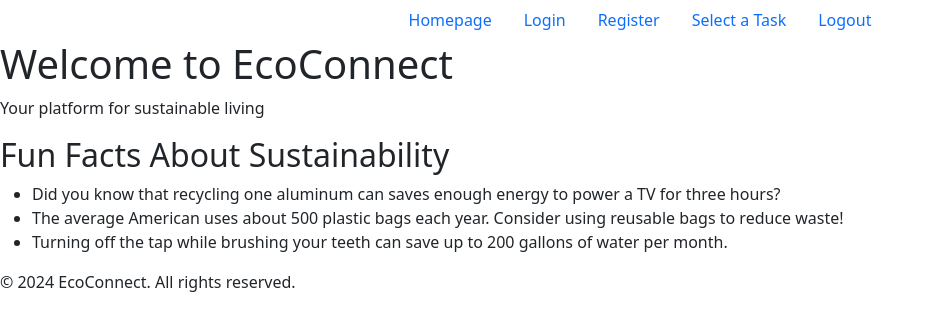
After one commit to gpadberg/EcoConnect, a Flask app: template templates/landing.html in a window 1280 px wide. The commit adds this page. Shown: the top 331 px of the page, without its empty margins (0-935 px from the left). Run offline with Flask 3, Linux system fonts and the light colour scheme; the template is opened without the code that fills it, so the values that code supplies are empty.

Commit message:
homepage

```diff
--- a/app.py
+++ b/app.py
@@ -22,33 +22,53 @@ def get_current_user():
 
 @app.route('/')
 def index():
-    return render_template("home.html")
+    user = get_current_user()
+    return render_template("landing.html", user=user)
 
 
-@app.route('/login')
+@app.route('/login', methods = ["POST","GET"])
 def login():
-    return render_template("login.html")
+    user  = get_current_user()
+    error = None
+    if request.method == "POST":
+        name = request.form['username']
+        password = request.form['password']
+        db = getDatabase()
+        fetchedperson_cursor=db.execute("select * from users where username = ?",[name])
+        personfromdatabase = fetchedperson_cursor.fetchone()
+        if personfromdatabase:
+            if password == personfromdatabase['password']:
+                session['user'] = personfromdatabase['username']
+                return redirect(url_for('index'))
+            else:
+                error = "username or password did not match. Try again"
+                return render_template('login.html', error = error)
+        else:
+            error = "username or password did not match, try again"
+            return redirect(url_for('login'))
+
+    return render_template("login.html", user=user)
 
 @app.route('/register', methods = ["POST", "GET"])
 def register():
+    user  = get_current_user()
+    error = None
     if request.method == "POST":
         db = getDatabase()
         name = request.form['username']
         password = request.form['password']
 
-        user_fetching_cursor = db.execute("select * from users where username = ?")
+        user_fetching_cursor = db.execute("select * from users where username = ?",[name])
         existing_user = user_fetching_cursor.fetchone()
-
         if existing_user:
             error = "username already taken, please try again"
-            return render_template("register.html", error=error)
+            return render_template("register.html", error = error)
 
-        db.execute("insert into users (username, password, points) values (?,?,?)",[name, password, 0])
+        db.execute("insert into users (name, password, teacher, admin) values (?,?,?,?)",[name, password, '0', '0'])
         db.commit()
-        session['name'] = name
-
+        session['user'] = name
         return redirect(url_for('index'))
-    return render_template("register.html")
+    return render_template("register.html", user=user)
 
 @app.route('/selectATask')
 def selectATask():
@@ -57,6 +77,11 @@ def selectATask():
 
 @app.route('/logout')
 def logout():
+    session.pop('user', None)
+    return redirect(url_for('index'))
+
+@app.route('/homepage')
+def home():
     return render_template("home.html")
 
 if __name__ == "__main__":
--- a/templates/home.html
+++ b/templates/home.html
@@ -18,7 +18,7 @@
 
     <div class="parent">
         <div class="header">
-            {{ show_links() }}
+            {{ show_links(user) }}
         </div>
     </div>
     <!-- Navigation Bar -->
--- /dev/null
+++ b/templates/landing.html
@@ -0,0 +1,43 @@
+{% from "showlinks.html" import show_links %}
+
+<!DOCTYPE html>
+<html lang="en">
+<head>
+    <meta charset="UTF-8">
+    <meta name="viewport" content="width=device-width, initial-scale=1.0">
+    <title>EcoConnect - Sustainability Facts</title>
+    <link href="https://cdn.jsdelivr.net/npm/bootstrap@5.3.2/dist/css/bootstrap.min.css" rel="stylesheet" integrity="sha384-T3c6CoIi6uLrA9TneNEoa7RxnatzjcDSCmG1MXxSR1GAsXEV/Dwwykc2MPK8M2HN" crossorigin="anonymous">
+    <link rel="stylesheet" href="styles.css">
+</head>
+<body>
+    <script src="https://cdn.jsdelivr.net/npm/bootstrap@5.3.2/dist/js/bootstrap.bundle.min.js" integrity="sha384-C6RzsynM9kWDrMNeT87bh95OGNyZPhcTNXj1NW7RuBCsyN/o0jlpcV8Qyq46cDfL" crossorigin="anonymous"></script>
+    <div class="parent">
+        <div class="header">
+            {{ show_links(user) }}
+        </div>
+    </div>
+
+    <main>
+        <section id="hero">
+            <!-- Add a hero image or content here -->
+            <h1>Welcome to EcoConnect</h1>
+            <p>Your platform for sustainable living</p>
+        </section>
+
+        <section id="fun-facts">
+            <h2>Fun Facts About Sustainability</h2>
+            <ul>
+                <li>Did you know that recycling one aluminum can saves enough energy to power a TV for three hours?</li>
+                <li>The average American uses about 500 plastic bags each year. Consider using reusable bags to reduce waste!</li>
+                <li>Turning off the tap while brushing your teeth can save up to 200 gallons of water per month.</li>
+                <!-- Add more fun facts as needed -->
+            </ul>
+        </section>
+    </main>
+
+    <footer>
+        <!-- Add footer content, copyright information, etc. -->
+        <p>&copy; 2024 EcoConnect. All rights reserved.</p>
+    </footer>
+</body>
+</html>
--- a/templates/login.html
+++ b/templates/login.html
@@ -21,8 +21,11 @@
     <!-- Login Box -->
     <div class="login-box">
       <h2>Login</h2>
+      {% if error %}
+      <h4 class="text-danger" style="font-size: smaller;" > {{ error }} </h4>
+      {% endif %}
       <form action="#" method="post">
-        <input type="email" name="username" placeholder="Username" required>
+        <input type="text" name="username" placeholder="Username" required>
         <input type="password" name="password" placeholder="Password" required>
         <button type="submit">Login</button>
       </form>
--- a/templates/register.html
+++ b/templates/register.html
@@ -23,7 +23,7 @@
     <div class="register-box">
       <h2>Register</h2>
       {% if error %}
-      <h4 class="text-danger"> {{ error }} </h4>
+      <h4 class="text-danger" style="font-size: smaller;" > {{ error }} </h4>
       {% endif %}
       <form action="#" method="post">
         <!-- Username Box -->
--- a/templates/selectATask.html
+++ b/templates/selectATask.html
@@ -17,7 +17,7 @@
   <a href="#default" class="logo">CompanyLogo</a>
   <div class="parent">
     <div class="header">
-        {{ show_links() }}
+        {{ show_links(user) }}
     </div>
   </div>
 
--- a/templates/showLinks.html
+++ b/templates/showLinks.html
@@ -1,5 +1,5 @@
 
-{% macro show_links() %}
+{% macro show_links(user) %}
 <ul class="nav justify-content-center">
     <li class="nav-item">
       <a class="nav-link active" aria-current="page" href="{{url_for('index')}}">Homepage</a>
@@ -14,8 +14,14 @@
         <a class="nav-link" href="{{url_for('selectATask')}}">Select a Task</a>
       </li>
     <li class="nav-item">
-      <a class="nav-link">Logout</a>
+      <a class="nav-link" href = "{{url_for('logout')}}">Logout</a>
     </li>
+
+    {% if user %}
+      <li class=""nav-item>
+        <a class = "nav-link" href="{{url_for('home')}}">my profile</a>
+      </li>
+    {% endif %}
   </ul>
 
   {% endmacro %}
```
